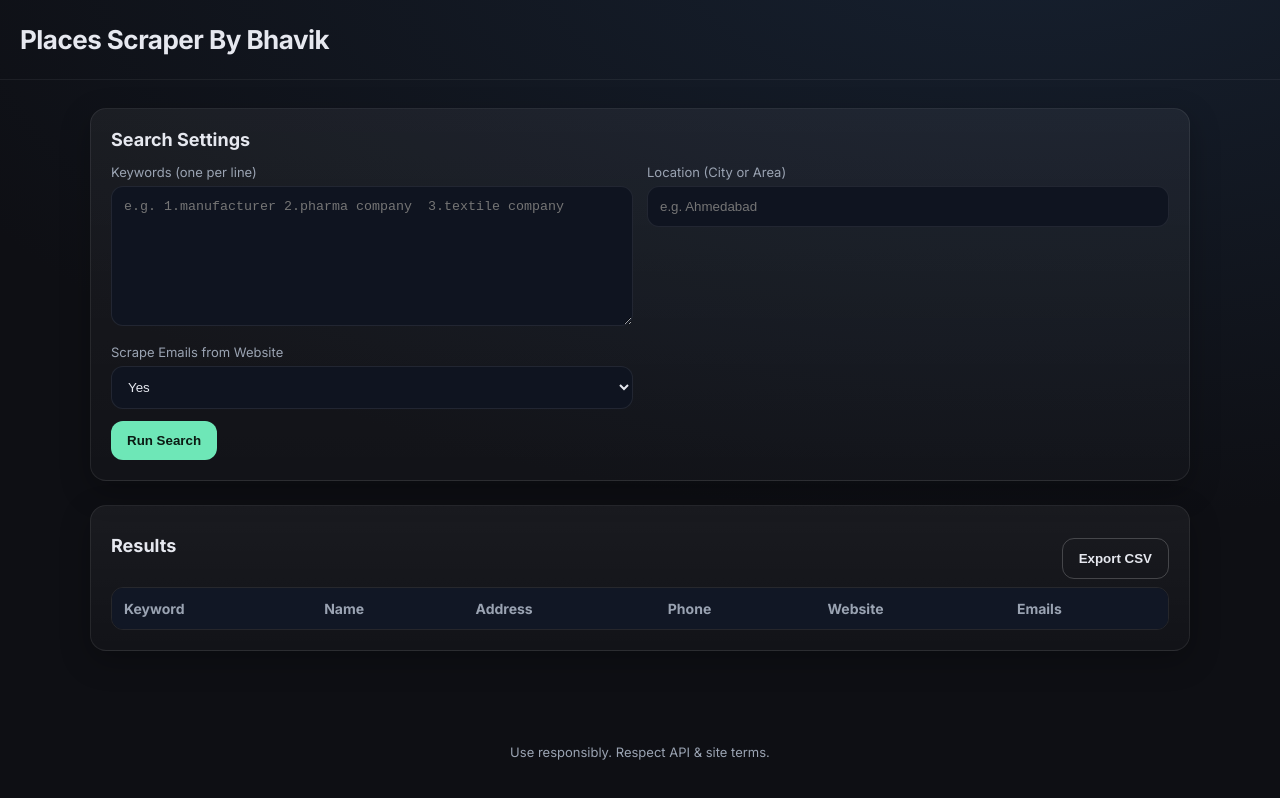
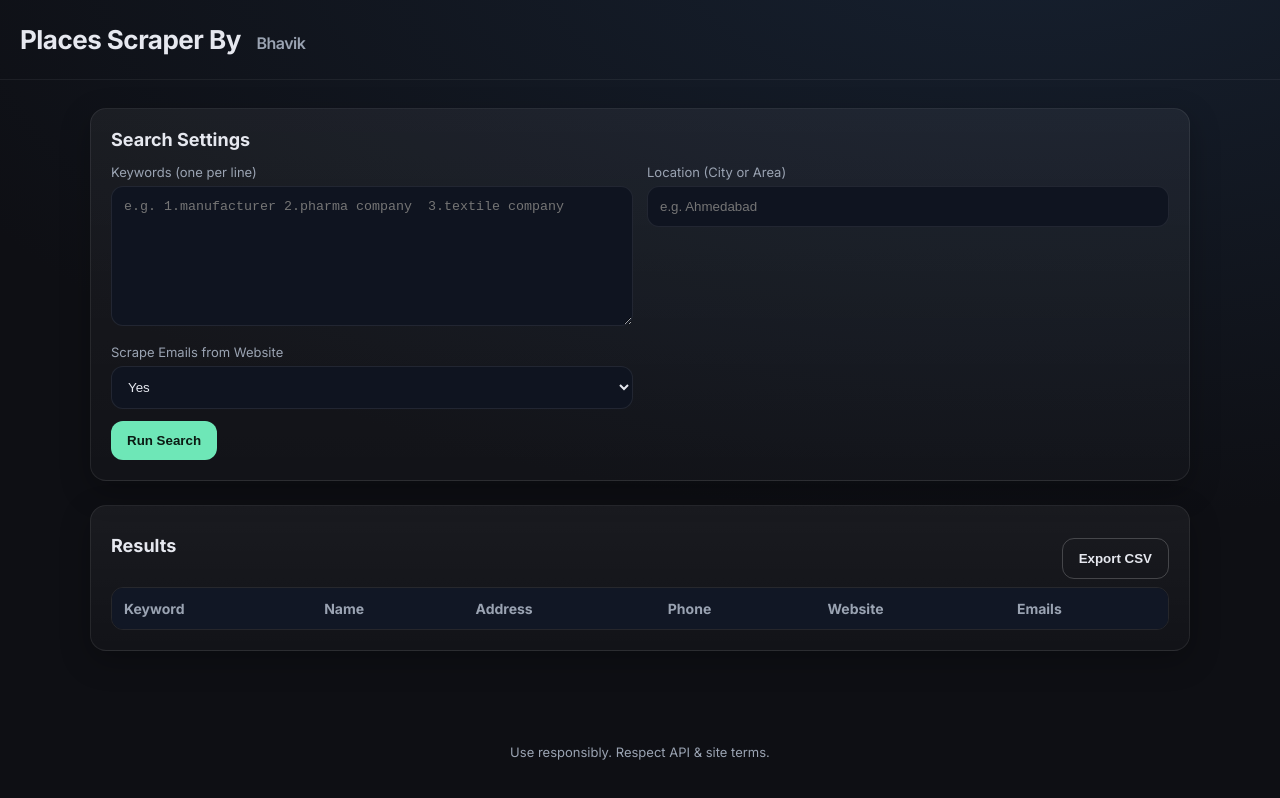
Before and after one commit to bhavik69600/Data_Scrapper, a website: page frontend/index.html in a window 1280 px wide. Drawn offline with Linux system fonts and the light colour scheme.

Commit message:
Update index.html

```diff
--- a/frontend/index.html
+++ b/frontend/index.html
@@ -11,8 +11,8 @@
 </head>
 <body>
   <header class="app-header">
-    <h1>Places Scraper By Bhavik</h1>
-  </header>
+  <h1>Places Scraper By <span class="highlight">Bhavik</span></h1>
+</header>
 
   <main class="container">
     <section class="card">
```
